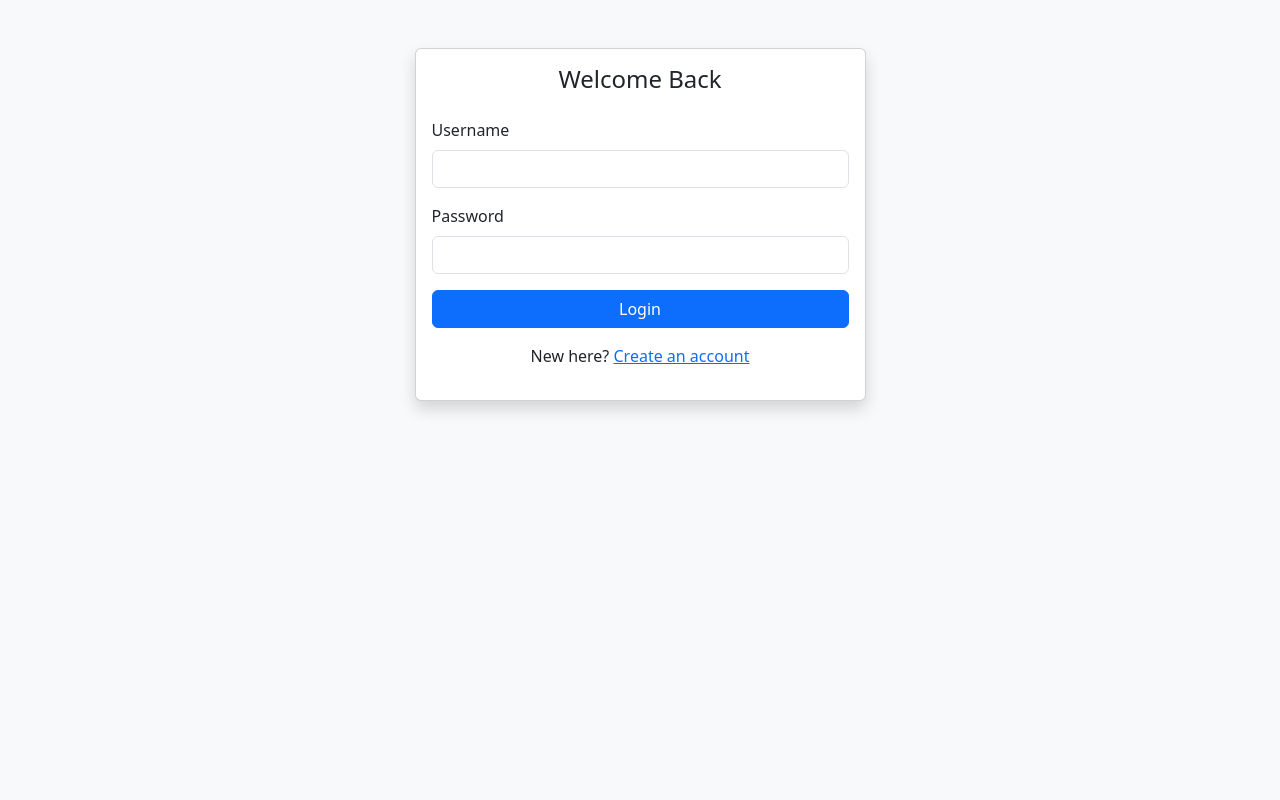
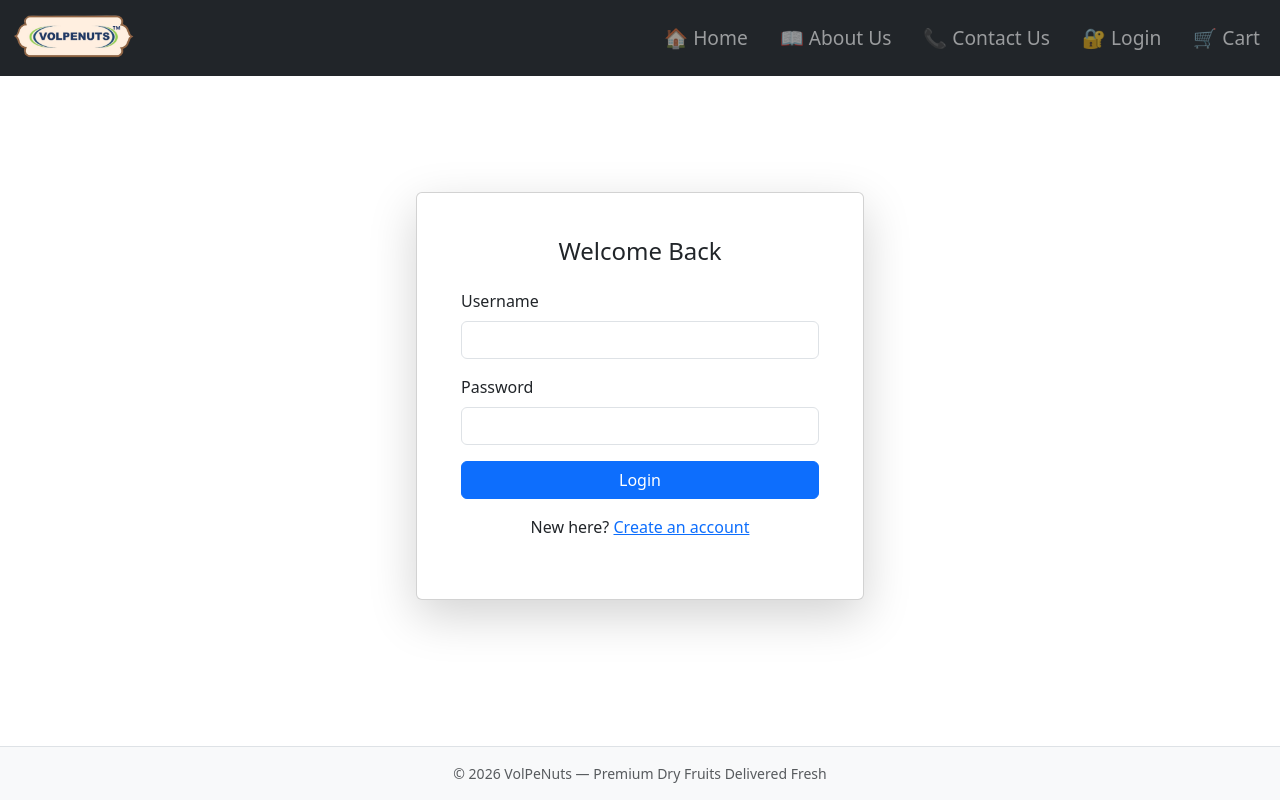
Before and after one commit to sajjad-jafri/Volpenuts, a Flask app: page /user_login in a window 1280 px wide. Run offline with Flask 3, Linux system fonts and the light colour scheme; some libraries are stand-ins or nearby versions.

Commit message:
navbar changes

```diff
--- a/templates/base.html
+++ b/templates/base.html
@@ -40,6 +40,9 @@
         <li class="nav-item">
           <a class="nav-link" href="{{ url_for('about') }}">📖 About Us</a>
         </li>
+        <li class="nav-item">
+            <a class="nav-link" href="{{ url_for('contact') }}">📞 Contact Us</a>
+        </li>
 
         {% if not session.get("user_logged_in") %}
           <li class="nav-item">
@@ -49,9 +52,6 @@
             <a class="nav-link" href="{{ url_for('cart_bp.cart') }}">
               🛒 Cart{% if cart_count > 0 %} ({{ cart_count }}){% endif %}
             </a>
-          </li>
-          <li class="nav-item">
-            <a class="nav-link" href="{{ url_for('contact') }}">📞 Contact Us</a>
           </li>
         {% else %}
           <li class="nav-item">
--- a/templates/contact.html
+++ b/templates/contact.html
@@ -46,8 +46,8 @@
             We'd love to hear from you! Whether you have a question, feedback, or just want to say hello — drop us a message and we'll get back to you shortly.
           </p>
           <hr class="my-4">
-          <p class="mb-2"><strong>Email:</strong> support@brunuts.com</p>
-          <p class="mb-2"><strong>Phone:</strong> +91 98765 43210</p>
+          <p class="mb-2"><strong>Email:</strong> care@volpenuts.com</p>
+          <p class="mb-2"><strong>Phone:</strong> +91 92177 01294</p>
           <p><strong>Hours:</strong> Mon–Sat, 9AM–6PM</p>
         </div>
       </div>
--- a/templates/index.html
+++ b/templates/index.html
@@ -34,6 +34,7 @@ function updatePrice(selectElement) {
 </div>
 {% endif %}
 
+<!--
 <div class="hero text-center my-4">
   <h1 class="brand">
     {% if session.get("user_logged_in") %}
@@ -44,6 +45,7 @@ function updatePrice(selectElement) {
     {% endif %}
   </h1>
 </div>
+-->
 
 <!-- ✅ Product Cards -->
 <div class="container d-flex flex-wrap justify-content-center gap-4 mb-5">
--- a/templates/user_login.html
+++ b/templates/user_login.html
@@ -1,16 +1,11 @@
-<!DOCTYPE html>
-<html lang="en">
-<head>
-  <meta charset="UTF-8">
-  <title>User Login</title>
-  <link href="https://cdn.jsdelivr.net/npm/bootstrap@5.3.0/dist/css/bootstrap.min.css" rel="stylesheet">
-</head>
-<body class="bg-light">
-  <div class="container mt-5">
-    <div class="row justify-content-center">
-      <div class="col-md-5">
-        <div class="card shadow">
-          <div class="card-body">
+{% extends "base.html" %}
+
+{% block title %}User Login{% endblock %}
+
+{% block content %}
+<div class="d-flex justify-content-center align-items-center" style="min-height: 80vh;">
+  <div class="card shadow-lg" style="width: 28rem;">   <!-- ✅ fixed width -->
+    <div class="card-body p-4">
       <h4 class="card-title text-center mb-4">Welcome Back</h4>
       <form method="POST">
         {{ form.hidden_tag() }}
@@ -39,7 +34,4 @@
     </div>
   </div>
 </div>
-    </div>
-  </div>
-</body>
-</html>
+{% endblock %}
```
Also changed, not shown: templates/about.html (+12 -6 lines), templates/cart.html (+24 -3 lines), static/images/BruNuts/about.png (renamed from static/images/about.png), static/images/BruNuts/contact_icon.png (added), static/images/about_img.jpg (added), static/images/contact_icon.png, 1 other file. Lines whose indentation alone changed are shown as unchanged.
